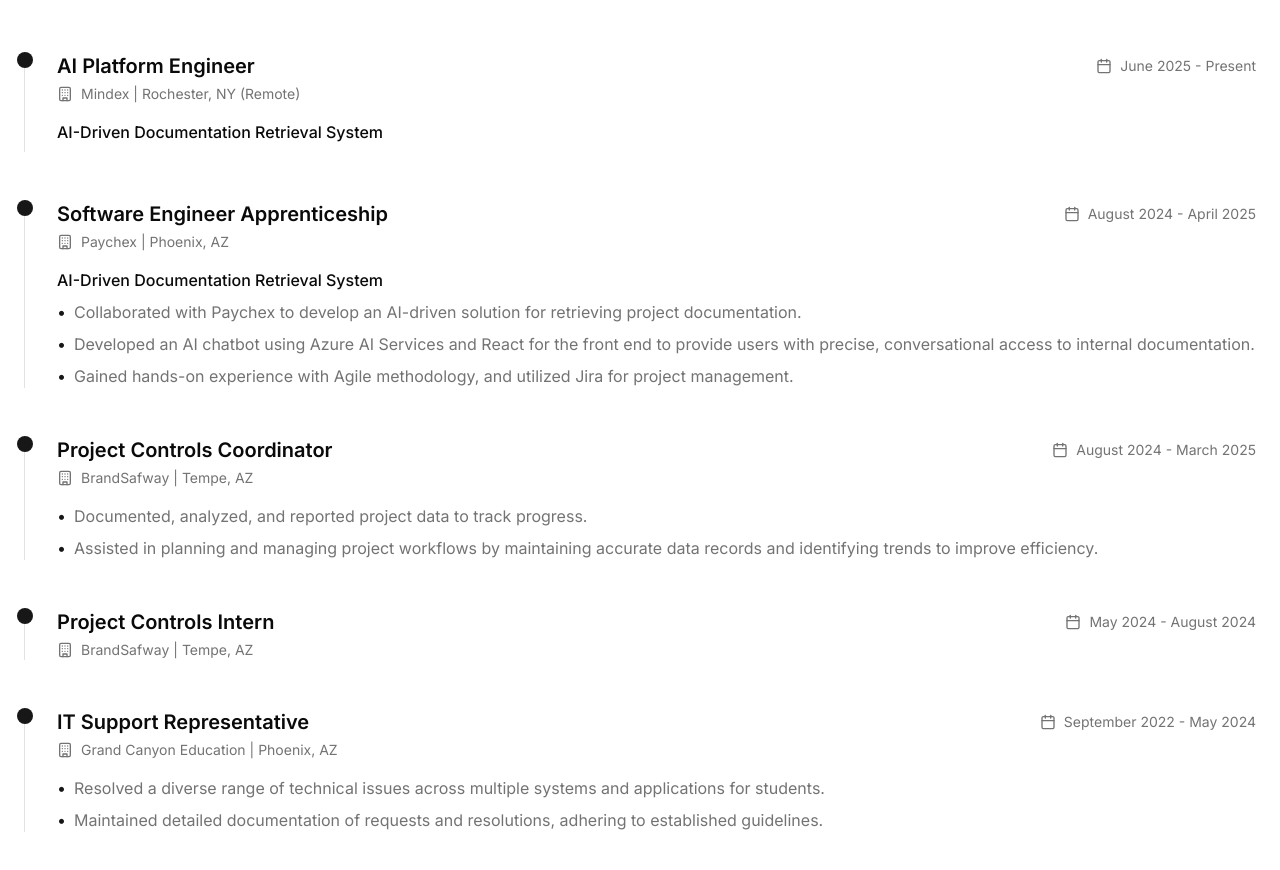
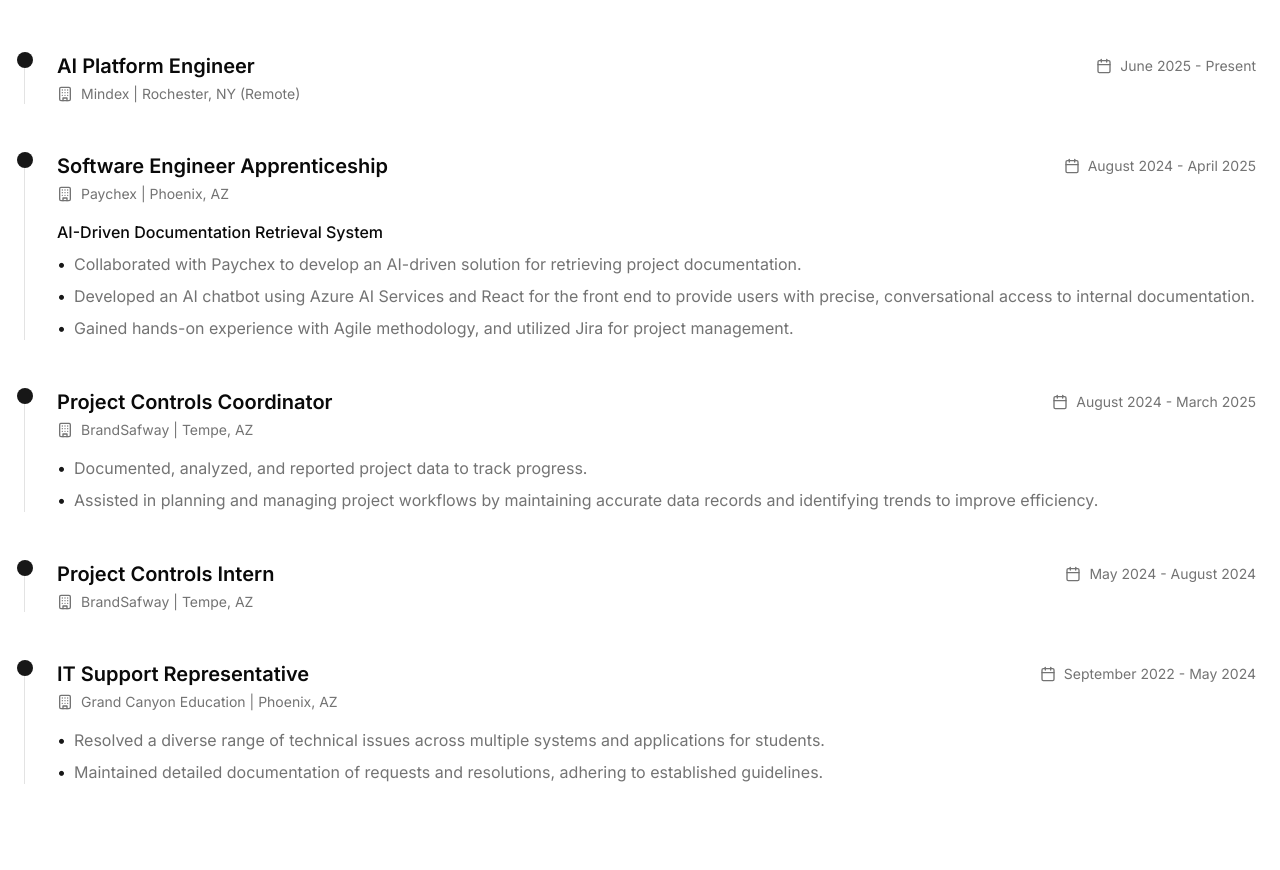
Before and after one commit to gabrielrosendo/portfolio, a Next.js app: page / in a window 1280 px wide. Shown: the part 2880-3750 px from the top of the page. Built offline with nearby package versions, Linux system fonts and the light colour scheme.

Commit message:
Update page.tsx

```diff
--- a/app/page.tsx
+++ b/app/page.tsx
@@ -279,15 +279,6 @@ export default function Page() {
                   <Building className="h-4 w-4" />
                   <span>Mindex | Rochester, NY (Remote)</span>
                 </div>
-                <div className="mt-4">
-                  <p className="font-medium">AI-Driven Documentation Retrieval System</p>
-                  <ul className="mt-2 space-y-2 text-muted-foreground">
-                    <li className="flex gap-2">
-
-                    </li>
-
-                  </ul>
-                </div>
               </div>
               {/* Paychex Experience */}
               <div className="relative border-l border-muted-foreground/20 pl-8 before:absolute before:left-[-8px] before:top-0 before:h-4 before:w-4 before:rounded-full before:bg-primary before:content-['']">
```
